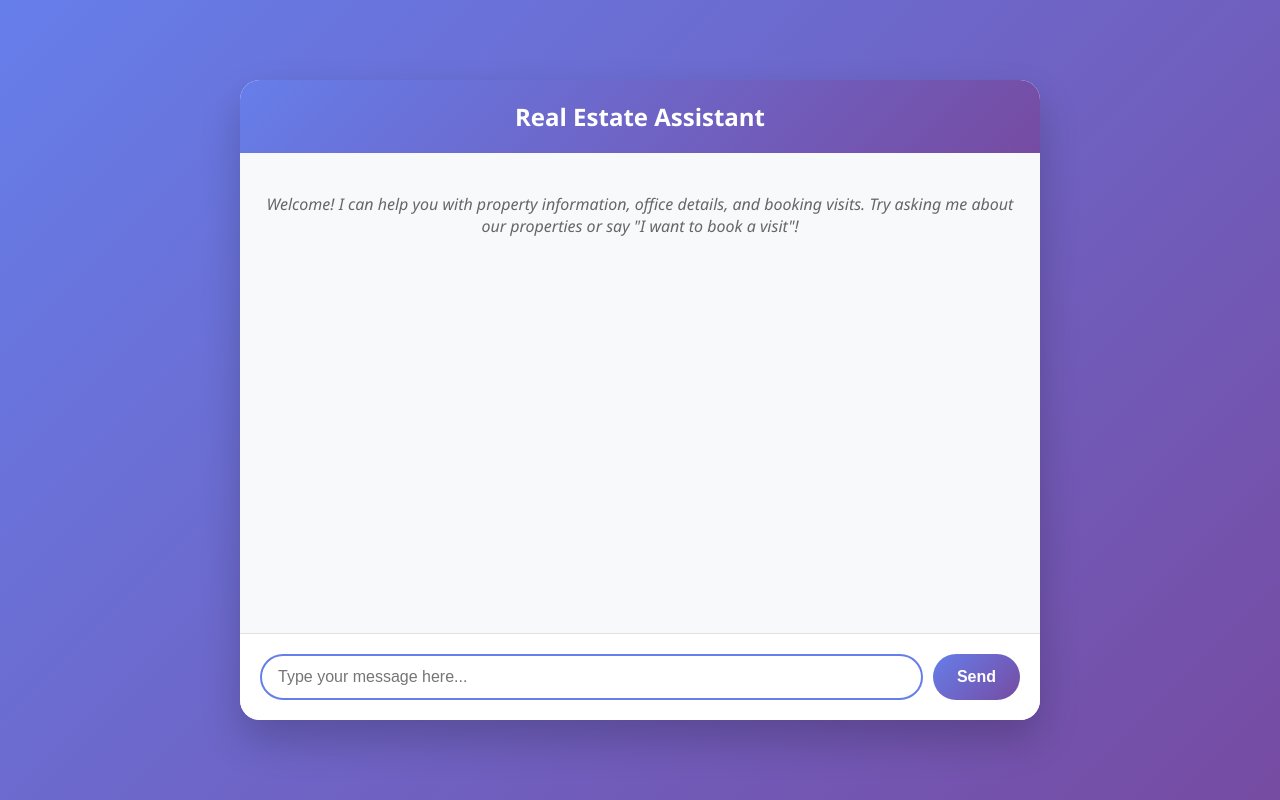
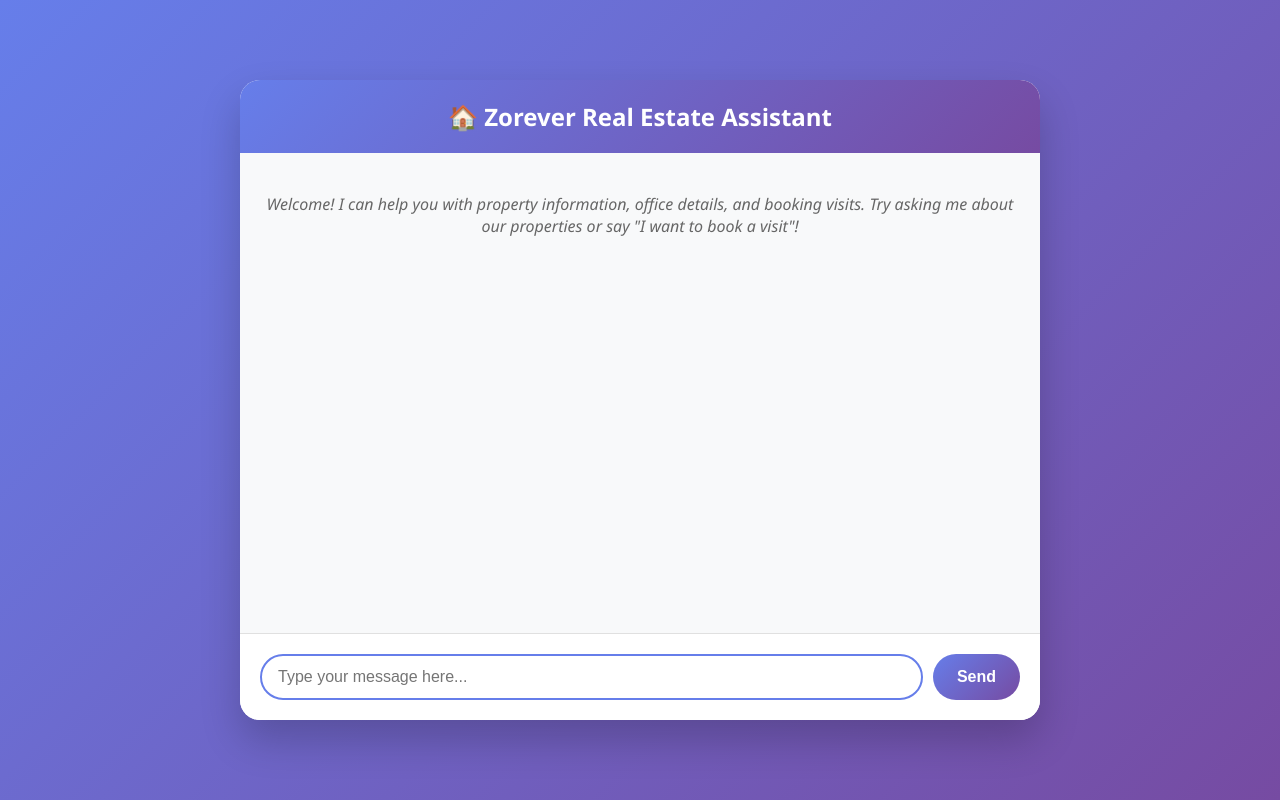
Before and after one commit to sonusaini209/Real-Estate-Assistant, a plain HTML site: page index.html in a window 1280 px wide. Drawn offline with Linux system fonts and the light colour scheme.

Commit message:
Update index.html

```diff
--- a/index.html
+++ b/index.html
@@ -201,7 +201,7 @@
 <body>
     <div class="chat-container">
         <div class="chat-header">
-            Real Estate Assistant
+            🏠 Zorever Real Estate Assistant
         </div>
 
         <div class="chat-messages" id="chatMessages">
```
